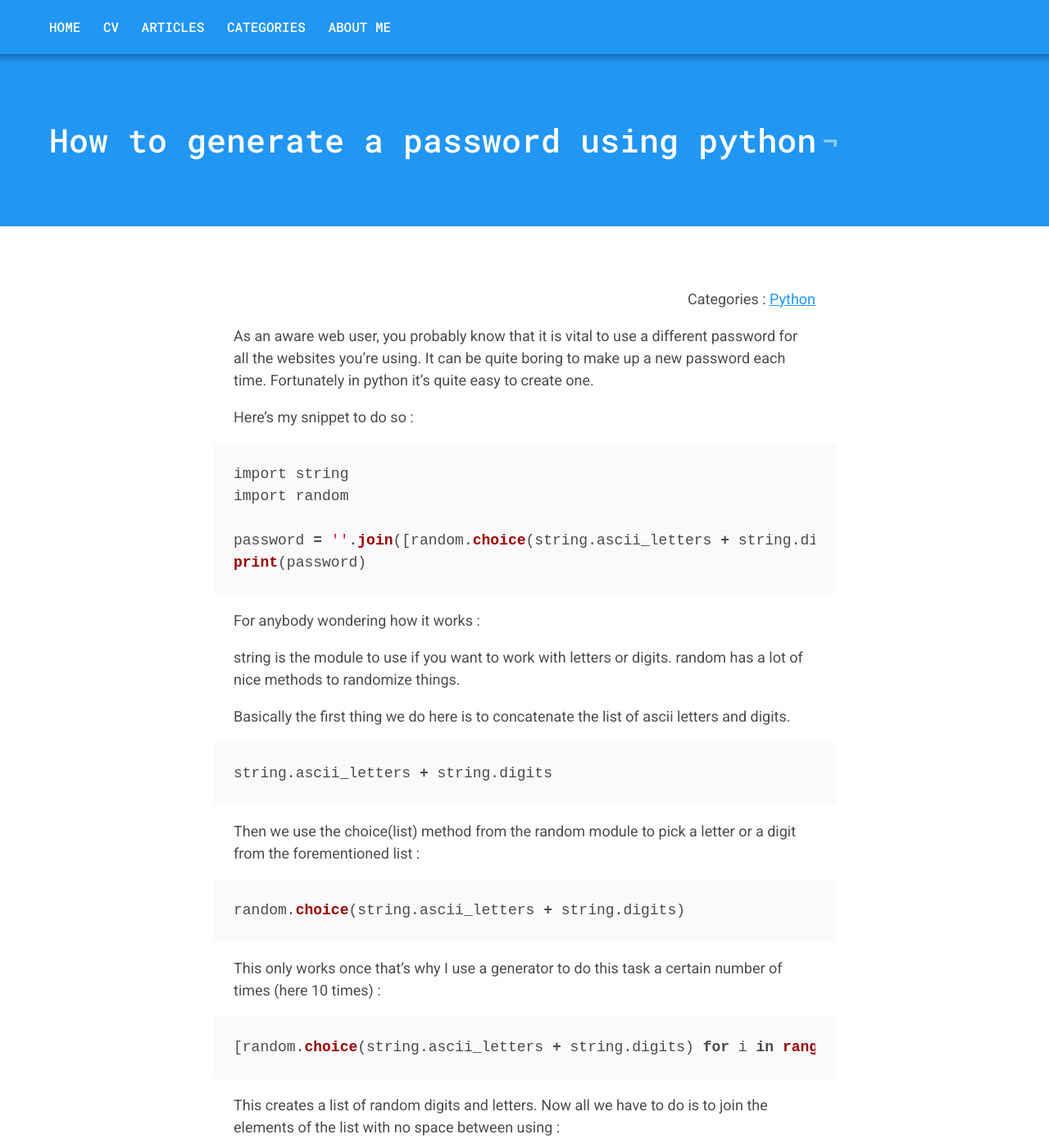
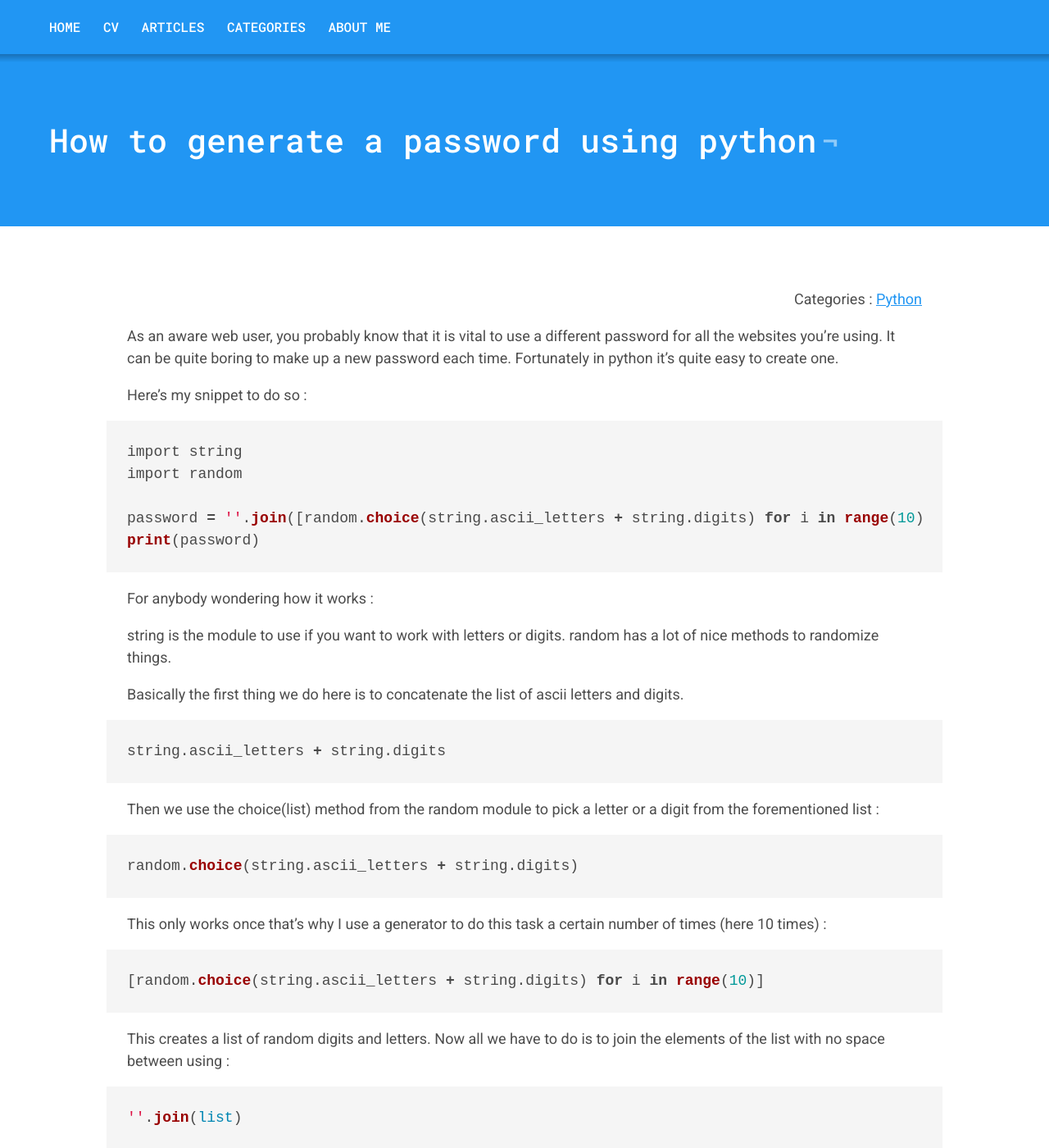
Before and after one commit to cristen/cristen.github.io, a Jekyll site: the page built from _posts/2017-12-01-how-to-create-a-password-using-python.markdown, in a window 1280 px wide and 1400 px high. Shown: the whole window at 82% size. Built offline with Jekyll 4.4.1, drawn with Linux system fonts in a browser that asks for light colours.

Commit message:
Fix style and add a new article about PostgreSQL

```diff
--- a/_layouts/post.html
+++ b/_layouts/post.html
@@ -2,15 +2,15 @@
 layout: page
 ---
 <div class="post-categories">
-  {% if post %}
+    {% if post %}
     {% assign categories = post.categories %}
-  {% else %}
+    {% else %}
     {% assign categories = page.categories %}
-  {% endif %}
-  Categories :
-  {% for category in categories %}
-  <a href="{{site.baseurl}}/categories/#{{category|slugize}}">{{category}}</a>
-  {% unless forloop.last %}&nbsp;{% endunless %}
-  {% endfor %}
+    {% endif %}
+    Categories :
+    {% for category in categories -%}
+    <a href="{{site.baseurl}}/categories/#{{category|slugize}}">{{category}}</a>
+    {%- unless forloop.last -%}&nbsp;{% endunless %}
+    {%- endfor %}
 </div>
 {{ content }}
--- a/_pages/categories.html
+++ b/_pages/categories.html
@@ -15,8 +15,8 @@ permalink: /categories/
             <li class="c-archives__item">
                 <h3><a href="{{ site.baseurl }}{{ post.url }}">{{post.title}}</a></h3>
             </li>
+            {% endfor %}
         </ul>
-        {% endfor %}
     </div>
     {% endfor %}
 </div>
--- a/_sass/components/_article.scss
+++ b/_sass/components/_article.scss
@@ -7,7 +7,7 @@
 }
 
 .c-article__main {
-  max-width: 76rem; // 760px;
+  max-width: 102rem; // 840px;
   margin-right: auto;
   margin-left: auto;
   padding-top: 7.5rem;
--- a/_sass/helpers/_variables.scss
+++ b/_sass/helpers/_variables.scss
@@ -22,6 +22,7 @@ $c__deep-orange: #FF5722;
 $c__brown: #795548;
 $c__grey: #9E9E9E;
 $c__light-grey: #FAFAFA;
+$c__medium-grey: #F5F5F5;
 $c__blue-grey: #607D8B;
 $c__black: #000000;
 $c__white: #ffffff;
--- a/_sass/vendor/_syntax-highlighting.scss
+++ b/_sass/vendor/_syntax-highlighting.scss
@@ -5,7 +5,7 @@
   margin-left: -2.5rem;
   width: calc(100% + 5rem);
   padding: 2.5rem;
-  background: $c__light-grey;
+  background: $c__medium-grey;
 
   .highlighter-rouge & {
     background: #eef;
--- a/index.markdown
+++ b/index.markdown
@@ -2,9 +2,10 @@
 layout: page
 title: Martins Jean-Marc | Data scientist
 ---
+
+# Who am I ?
+
 Hello and welcome to my website. Let’s talk about Python !
-
-## Who am I ?
 
 My name is Martins Jean-Marc, I’m a web developer using Python everyday as my main language. I also have some skills in data science and big data concepts.
 
```
